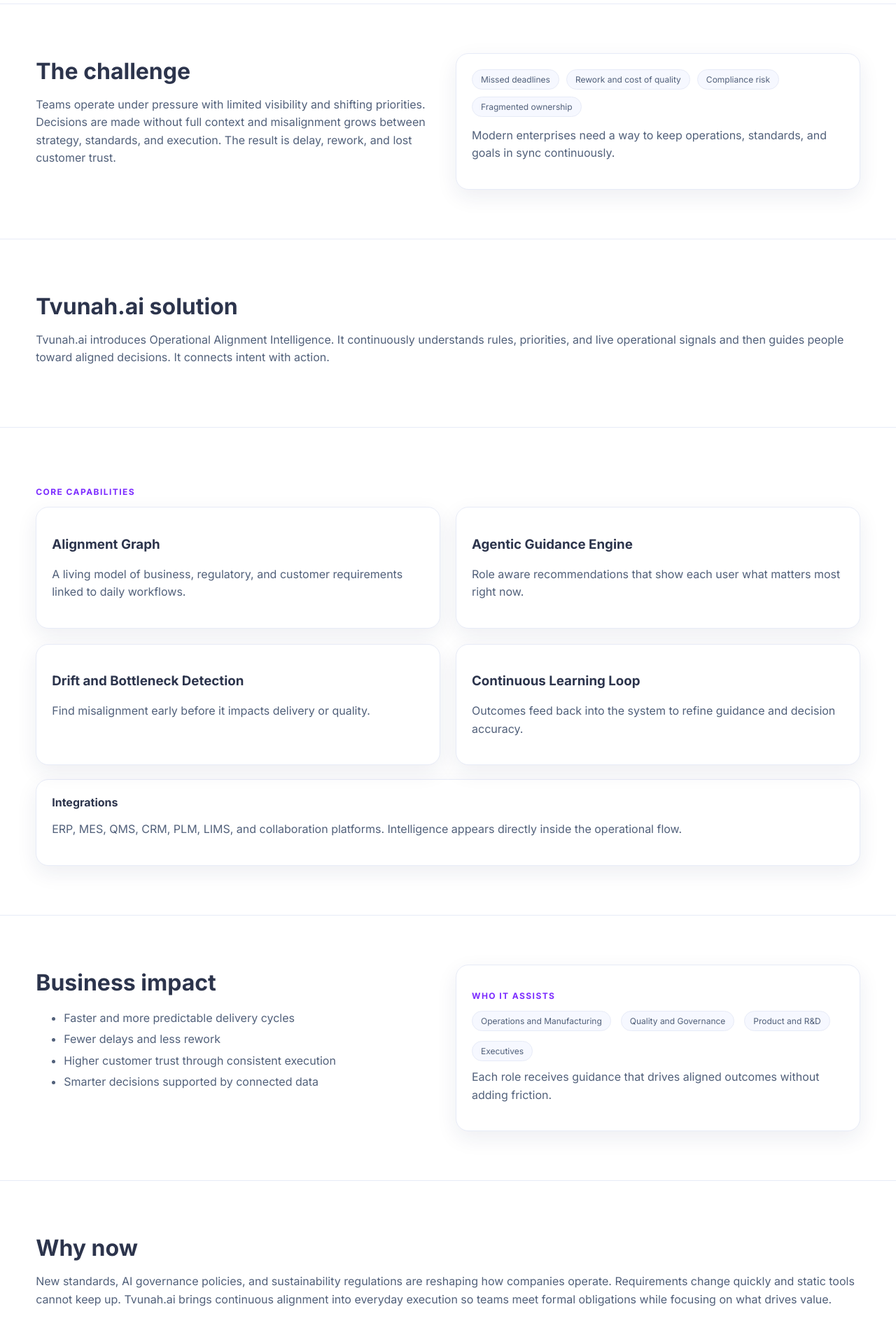
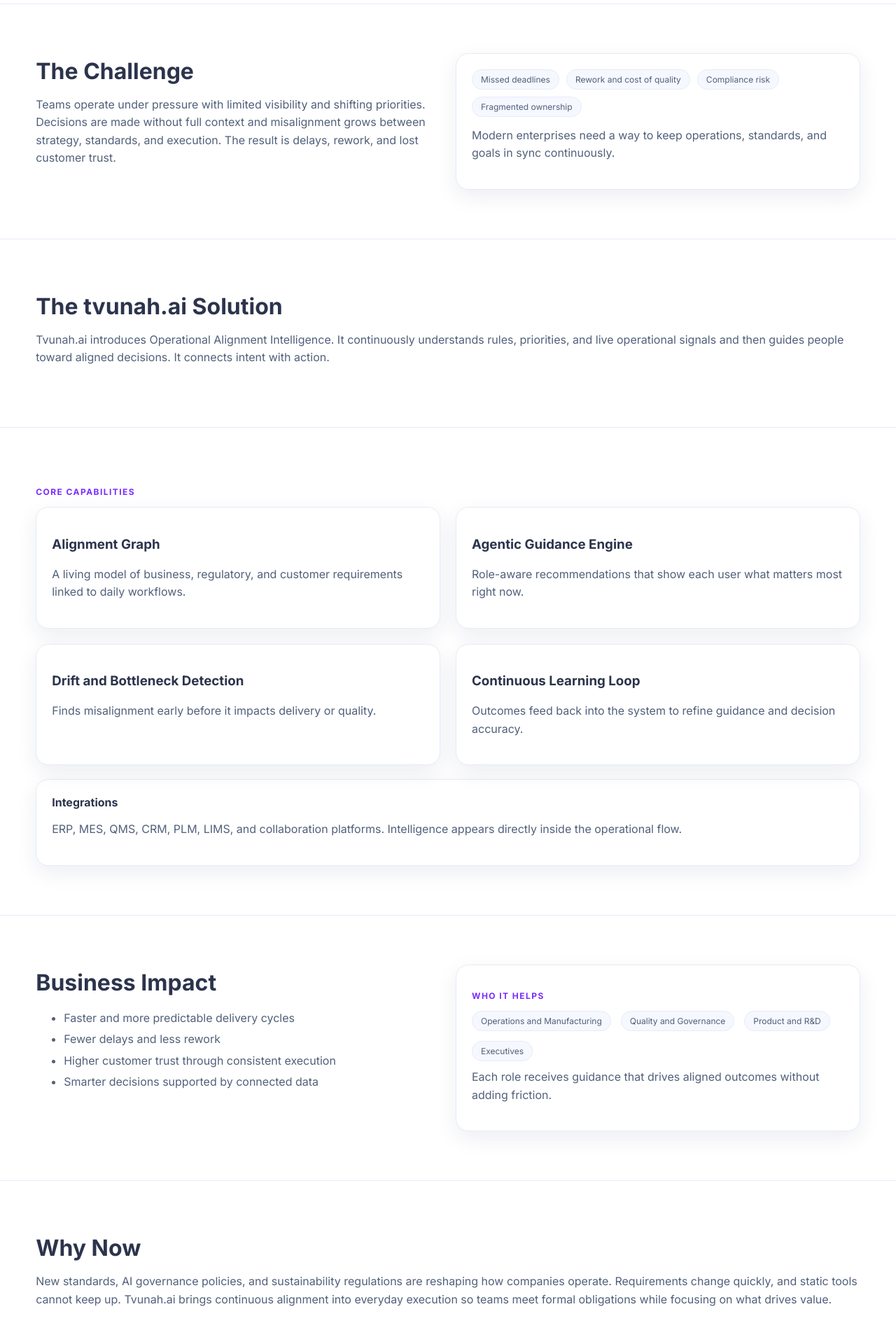
Before and after one commit to bgbg/tvunah.ai, a plain HTML site: page index.html in a window 1280 px wide. Shown: the part 580-2480 px from the top of the page at 70% size. Drawn offline with Linux system fonts and the light colour scheme.

Commit message:
fix: improve copy grammar and standardize header capitalization
- Fix grammar issues: 'delay' to 'delays', 'Role aware' to 'Role-aware'
- Correct subject-verb agreement: 'Find' to 'Finds'
- Add missing article: 'Tvunah.ai solution' to 'The tvunah.ai Solution'
- Improve readability: 'Who it assists' to 'Who It Helps'
- Add comma in compound sentence for clarity
- Complete sentence structure: 'Make' to 'To make'
- Standardize header capitalization to title case
- Maintain lowercase 'tvunah.ai' branding consistency

```diff
--- a/index.html
+++ b/index.html
@@ -124,8 +124,8 @@
     <section id="challenge">
       <div class="container grid">
         <div class="col-6">
-          <h2>The challenge</h2>
-          <p class="muted">Teams operate under pressure with limited visibility and shifting priorities. Decisions are made without full context and misalignment grows between strategy, standards, and execution. The result is delay, rework, and lost customer trust.</p>
+          <h2>The Challenge</h2>
+          <p class="muted">Teams operate under pressure with limited visibility and shifting priorities. Decisions are made without full context and misalignment grows between strategy, standards, and execution. The result is delays, rework, and lost customer trust.</p>
         </div>
         <div class="col-6 card">
           <div class="row" style="gap:10px">
@@ -142,7 +142,7 @@
     <!-- Solution -->
     <section id="solution">
       <div class="container">
-        <h2>Tvunah.ai solution</h2>
+        <h2>The tvunah.ai Solution</h2>
         <p class="muted">Tvunah.ai introduces Operational Alignment Intelligence. It continuously understands rules, priorities, and live operational signals and then guides people toward aligned decisions. It connects intent with action.</p>
       </div>
     </section>
@@ -158,11 +158,11 @@
           </div>
           <div class="col-6 card">
             <h3>Agentic Guidance Engine</h3>
-            <p class="muted">Role aware recommendations that show each user what matters most right now.</p>
+            <p class="muted">Role-aware recommendations that show each user what matters most right now.</p>
           </div>
           <div class="col-6 card">
             <h3>Drift and Bottleneck Detection</h3>
-            <p class="muted">Find misalignment early before it impacts delivery or quality.</p>
+            <p class="muted">Finds misalignment early before it impacts delivery or quality.</p>
           </div>
           <div class="col-6 card">
             <h3>Continuous Learning Loop</h3>
@@ -180,7 +180,7 @@
     <section id="impact">
       <div class="container grid">
         <div class="col-6">
-          <h2>Business impact</h2>
+          <h2>Business Impact</h2>
           <ul class="muted" style="line-height:1.9">
             <li>Faster and more predictable delivery cycles</li>
             <li>Fewer delays and less rework</li>
@@ -189,7 +189,7 @@
           </ul>
         </div>
         <div class="col-6 card">
-          <p class="kicker">Who it assists</p>
+          <p class="kicker">Who It Helps</p>
           <div class="row" style="gap:14px;margin-top:10px;flex-wrap:wrap">
             <span class="pill">Operations and Manufacturing</span>
             <span class="pill">Quality and Governance</span>
@@ -204,8 +204,8 @@
     <!-- Why Now -->
     <section id="why">
       <div class="container">
-        <h2>Why now</h2>
-        <p class="muted">New standards, AI governance policies, and sustainability regulations are reshaping how companies operate. Requirements change quickly and static tools cannot keep up. Tvunah.ai brings continuous alignment into everyday execution so teams meet formal obligations while focusing on what drives value.</p>
+        <h2>Why Now</h2>
+        <p class="muted">New standards, AI governance policies, and sustainability regulations are reshaping how companies operate. Requirements change quickly, and static tools cannot keep up. Tvunah.ai brings continuous alignment into everyday execution so teams meet formal obligations while focusing on what drives value.</p>
       </div>
     </section>
 
@@ -214,7 +214,7 @@
       <div class="container grid">
         <div class="col-6">
           <h2>Vision</h2>
-          <p class="muted">Make operational alignment an intelligent capability that helps companies move faster, improve quality, and earn trust through flawless execution.</p>
+          <p class="muted">To make operational alignment an intelligent capability that helps companies move faster, improve quality, and earn trust through flawless execution.</p>
         </div>
         <div class="col-6 card">
           <h3>About Tvunah.ai</h3>
@@ -226,7 +226,7 @@
     <!-- CTA -->
     <section id="demo">
       <div class="container card" style="text-align:center">
-        <h2>Ready to turn clarity into action</h2>
+        <h2>Ready to Turn Clarity Into Action</h2>
         <p class="muted">See Tvunah.ai in your environment and learn how quickly alignment improves outcomes.</p>
         <div class="cta" style="justify-content:center">
           <a href="mailto:info@tvunah.ai" class="btn primary">Request a demo</a>
```
